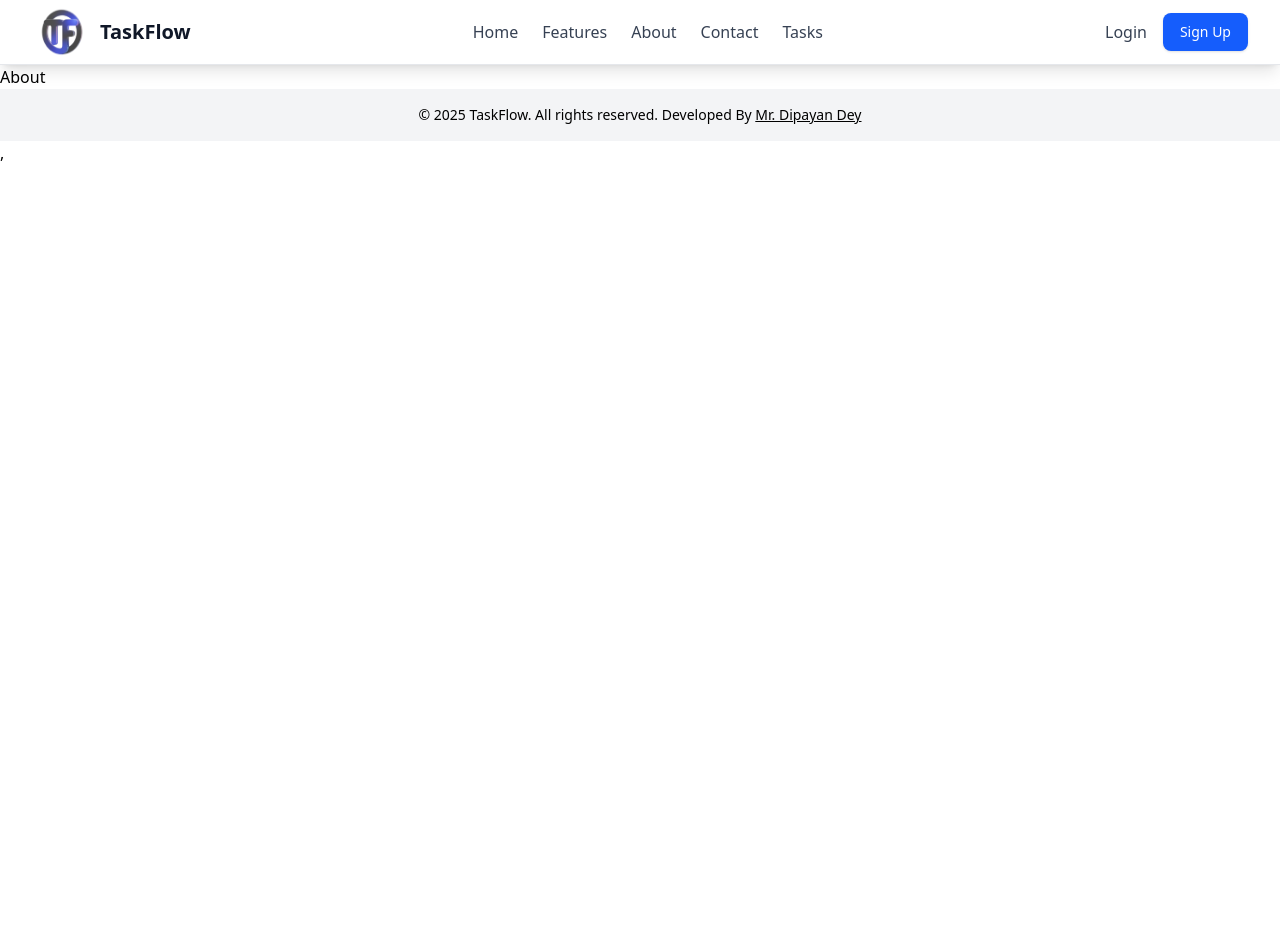
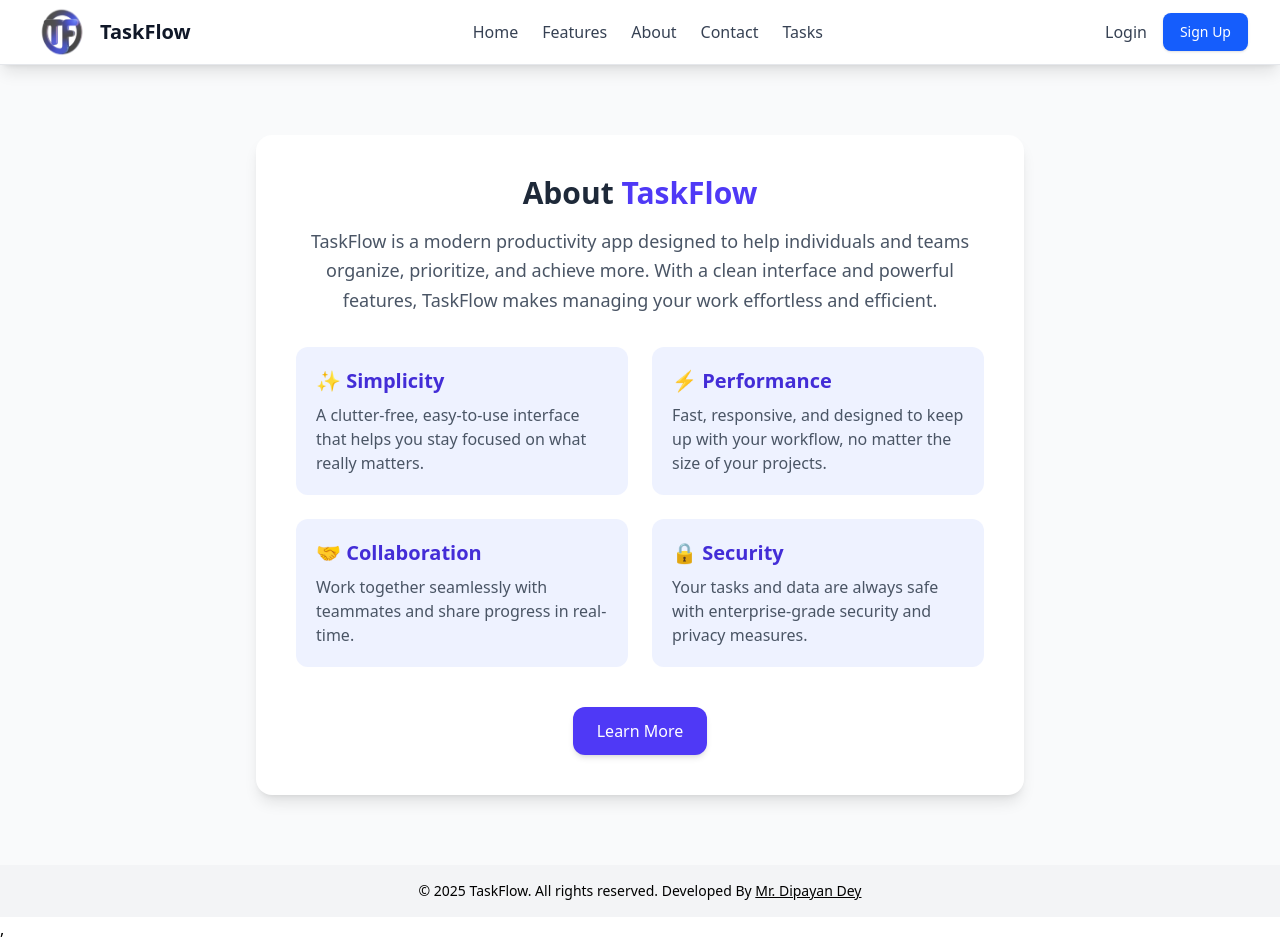
Before and after one commit to Dipayan-Dey/Mern-Stack-TaskFlow, a React (Vite) app in the folder FrontEnd/: page /about in a window 1280 px wide. Before the commit the page ends 800 px from the top, so only its background shows below. Built offline with nearby package versions, Linux system fonts and the light colour scheme.

Commit message:
Update About.jsx

```diff
--- a/FrontEnd/src/components/Pages/About/About.jsx
+++ b/FrontEnd/src/components/Pages/About/About.jsx
@@ -1,9 +1,65 @@
-import React from 'react'
+import React from "react";
 
 function About() {
   return (
-    <div>About</div>
-  )
+    <div className="min-h-screen bg-gray-50 flex items-center justify-center px-6 py-12">
+      <div className="max-w-3xl bg-white shadow-lg rounded-2xl p-10">
+        <h1 className="text-3xl font-bold text-gray-800 mb-4 text-center">
+          About <span className="text-indigo-600">TaskFlow</span>
+        </h1>
+        <p className="text-gray-600 text-lg leading-relaxed mb-6 text-center">
+          TaskFlow is a modern productivity app designed to help individuals and
+          teams organize, prioritize, and achieve more. With a clean interface
+          and powerful features, TaskFlow makes managing your work effortless
+          and efficient.
+        </p>
+
+        <div className="grid sm:grid-cols-2 gap-6 mt-8">
+          <div className="p-5 bg-indigo-50 rounded-xl">
+            <h2 className="text-xl font-semibold text-indigo-700 mb-2">
+              ✨ Simplicity
+            </h2>
+            <p className="text-gray-600">
+              A clutter-free, easy-to-use interface that helps you stay focused
+              on what really matters.
+            </p>
+          </div>
+          <div className="p-5 bg-indigo-50 rounded-xl">
+            <h2 className="text-xl font-semibold text-indigo-700 mb-2">
+              ⚡ Performance
+            </h2>
+            <p className="text-gray-600">
+              Fast, responsive, and designed to keep up with your workflow, no
+              matter the size of your projects.
+            </p>
+          </div>
+          <div className="p-5 bg-indigo-50 rounded-xl">
+            <h2 className="text-xl font-semibold text-indigo-700 mb-2">
+              🤝 Collaboration
+            </h2>
+            <p className="text-gray-600">
+              Work together seamlessly with teammates and share progress in real-time.
+            </p>
+          </div>
+          <div className="p-5 bg-indigo-50 rounded-xl">
+            <h2 className="text-xl font-semibold text-indigo-700 mb-2">
+              🔒 Security
+            </h2>
+            <p className="text-gray-600">
+              Your tasks and data are always safe with enterprise-grade
+              security and privacy measures.
+            </p>
+          </div>
+        </div>
+
+        <div className="mt-10 text-center">
+          <button className="px-6 py-3 bg-indigo-600 text-white rounded-xl shadow-md hover:bg-indigo-700 transition">
+            Learn More
+          </button>
+        </div>
+      </div>
+    </div>
+  );
 }
 
-export default About
+export default About;
```
